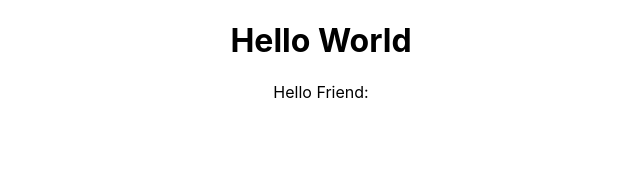
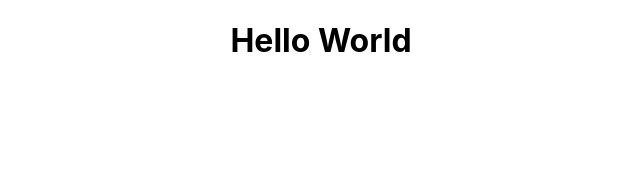
Before and after one commit to Haack79/animated-octo-guacamole, a React (Create React App) app: page / in a window 1280 px wide. Shown: the top 172 px of the page, without its empty margins (319-959 px from the left). Built offline with nearby package versions, Linux system fonts and the light colour scheme.

Commit message:
adding display component

```diff
--- a/src/App.js
+++ b/src/App.js
@@ -4,9 +4,7 @@ function App() {
   return (
     <div className="App">
       <h1>Hello World</h1>
-      <div>
-        <p>Hello Friend: </p>
-      </div>
+
     </div>
   );
 }
```
Also changed, not shown: src/components/Visualizer.jsx (deleted, +0 -13 lines), 1 other file (tests, documents, lock files or other folders).
